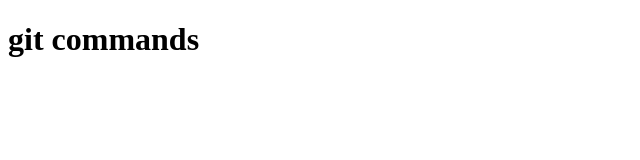
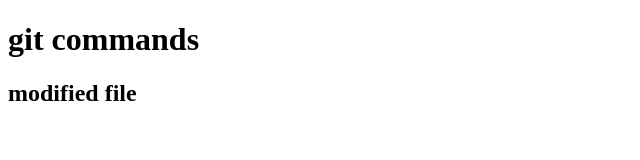
Before and after one commit to gnanasri-221153/WT_github, a plain HTML site: page index.html in a window 1280 px wide. Shown: the whole page, without its empty margins (0-640 px from the left). Drawn offline with Linux system fonts and the light colour scheme.

Commit message:
Update index.html

```diff
--- a/index.html
+++ b/index.html
@@ -4,5 +4,6 @@
     </head>
     <body>
         <h1>git commands</h1>
+        <h2>modified file</h2>
     </body>
     </html>
```
